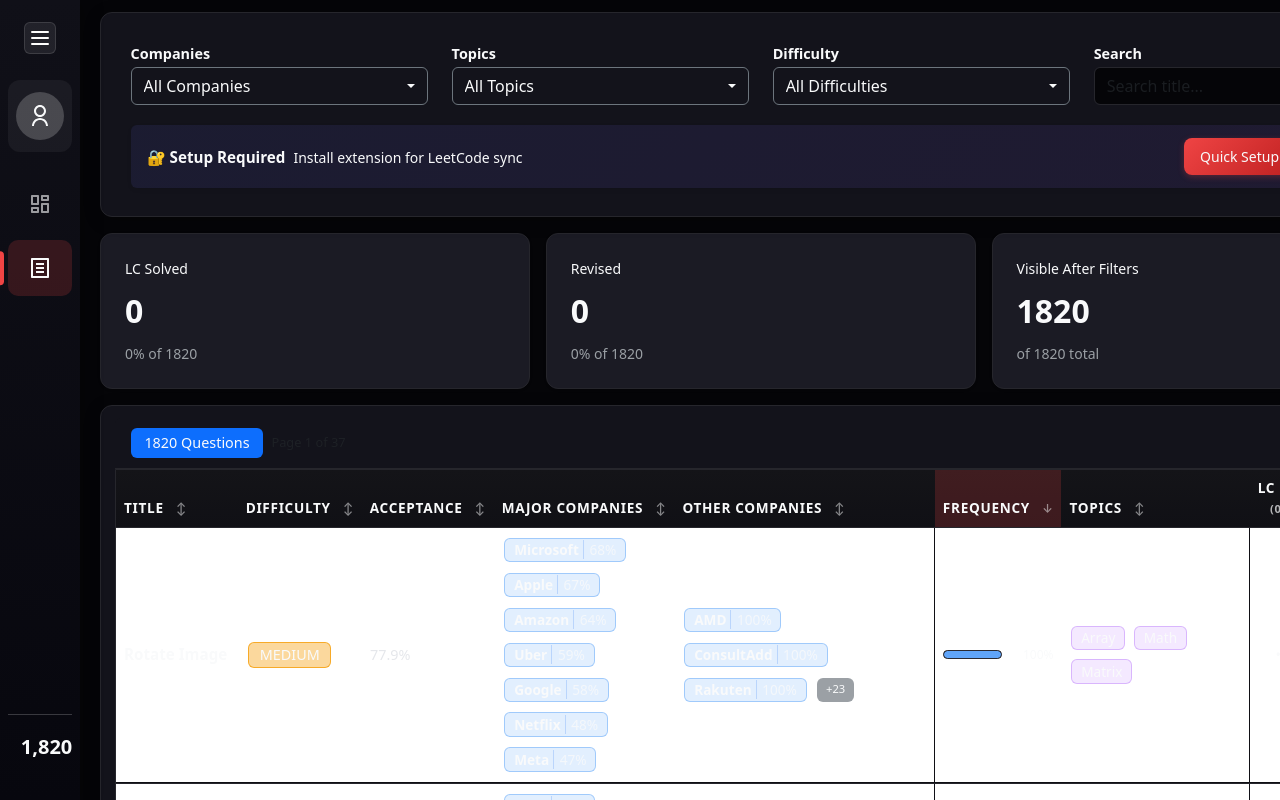
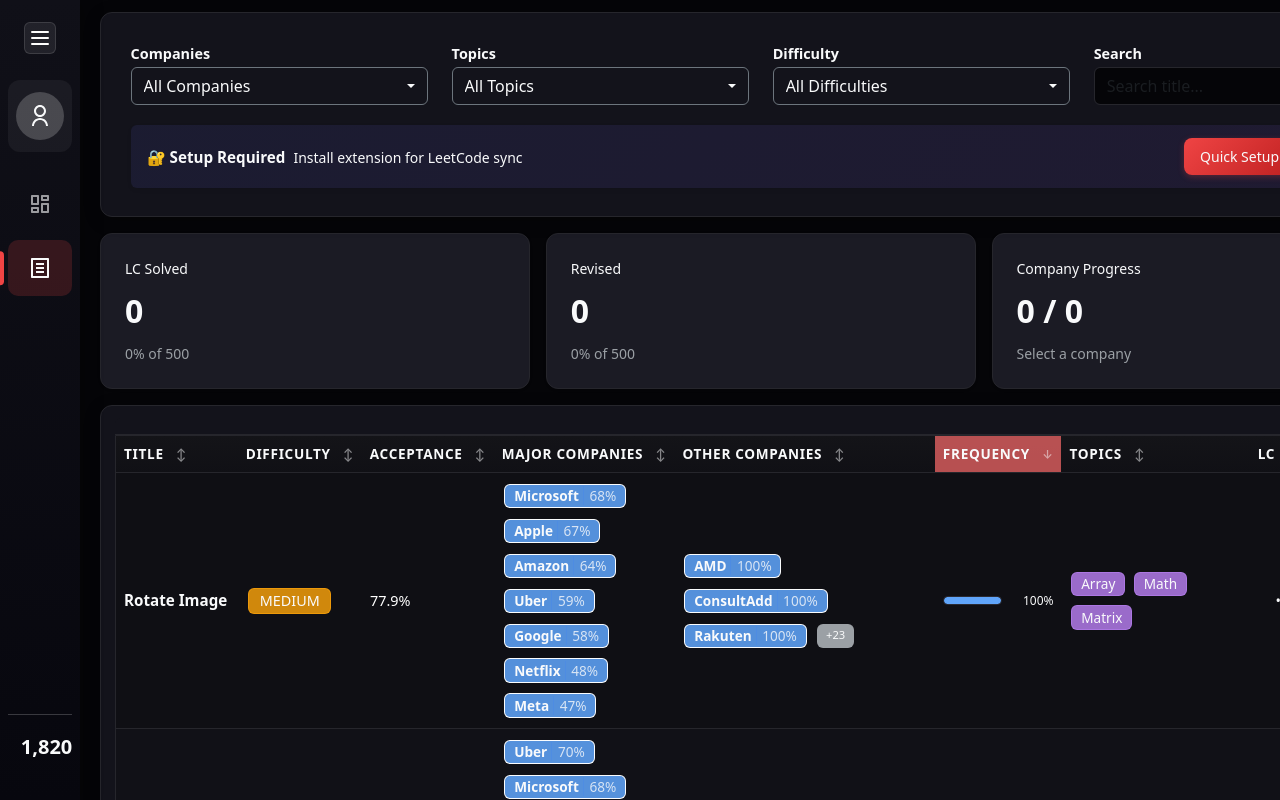
Before and after one commit to Jaypatil588/leetcode-premium-sorter, a React (Vite) app in the folder web-app/: page / in a window 1280 px wide. Shown: the top 800 px of the page. Built offline with nearby package versions, Linux system fonts and the light colour scheme.

Commit message:
manual intervention because i got reminded that ai can never take my job and i have to do this myself if i want to make it look good

```diff
--- a/web-app/src/App.css
+++ b/web-app/src/App.css
@@ -46,7 +46,7 @@
 
 /* Table Container */
 .table-container {
-  background: var(--card-background);
+  background: #050508;
   border-radius: 0 0 12px 12px;
   overflow: hidden;
   border-top: none;
@@ -88,6 +88,10 @@
 /* Ensure table headers stay light even with Bootstrap defaults */
 .table thead th {
   color: #f9fafb !important;
+  align-items: center;
+  justify-content: center;
+  text-align: left;
+  vertical-align: middle;
 }
 
 thead th.sortable {
@@ -101,11 +105,11 @@
 
 /* Sort state indicators */
 thead th.sortable.sort-asc {
-  background-color: rgba(239, 68, 68, 0.12) !important;
+  background-color: rgba(131, 255, 112, 0.686) !important;
 }
 
 thead th.sortable.sort-desc {
-  background-color: rgba(239, 68, 68, 0.2) !important;
+  background-color: rgba(253, 107, 107, 0.704) !important;
 }
 
 thead th.sortable.sort-neutral {
@@ -177,14 +181,14 @@
   padding: 0.65rem 0.85rem;
   vertical-align: middle;
   font-size: 0.9rem;
-  color: var(--text-dark);
+  color: white;
   contain: layout style;
-  background-color: transparent;
+  background-color: #1111c1;
 }
 
 /* Ensure body text stays light on dark table rows */
 .table tbody td {
-  color: var(--text-dark) !important;
+  color: white !important;
 }
 
 /* Badges */
@@ -200,33 +204,34 @@
 }
 
 .badge-easy {
-  background-color: rgba(16, 185, 129, 0.4);
+  background-color: rgba(16, 185, 129, 0.824);
   color: #f9fafb;
   border-color: rgba(16, 185, 129, 0.8);
 }
 
 .badge-medium {
-  background-color: rgba(245, 158, 11, 0.4);
+  background-color: rgba(245, 159, 11, 0.842);
   color: #f9fafb;
   border-color: rgba(245, 158, 11, 0.8);
 }
 
 .badge-hard {
-  background-color: rgba(239, 68, 68, 0.45);
+  background-color: rgba(239, 68, 68, 0.717);
   color: #f9fafb;
   border-color: rgba(239, 68, 68, 0.9);
 }
 
 .badge-company {
-  background-color: rgba(96, 165, 250, 0.18);
+  background-color: rgba(96, 165, 250, 0.869);
   color: #f9fafb;
-  border-color: rgba(96, 165, 250, 0.5);
+  border-color: rgba(255, 255, 255, 0.973);
   font-size: 0.85rem;
   padding: 0.28rem 0.55rem;
+  border-width: 1px;
 }
 
 .badge-topic {
-  background-color: rgba(192, 132, 252, 0.18);
+  background-color: rgba(192, 132, 252, 0.788);
   color: #f9fafb;
   border-color: rgba(192, 132, 252, 0.5);
   font-size: 0.85rem;
--- a/web-app/src/App.jsx
+++ b/web-app/src/App.jsx
@@ -587,8 +587,27 @@
   const totalSolvedLc = Object.keys(lcSolvedMap).length;
   const totalRevised = Object.keys(solvedMap).filter(k => solvedMap[k]).length;
   const totalQuestionsCount = questions.length || 1;
-  const solvedPercent = Math.round((totalSolvedLc / totalQuestionsCount) * 100);
-  const revisedPercent = Math.round((totalRevised / totalQuestionsCount) * 100);
+  const goal = 500;
+  const solvedPercent = Math.round((totalSolvedLc / goal) * 100);
+  const revisedPercent = Math.round((totalRevised / goal) * 100);
+
+  // Calculate company-specific stats
+  const companyStats = useMemo(() => {
+    if (selectedCompanies.length === 0) {
+      return { solved: 0, remaining: 0, total: 0 };
+    }
+
+    // Get all questions for selected companies
+    const companyQuestions = questions.filter(q =>
+      q.companies.some(c => selectedCompanies.includes(c.name))
+    );
+
+    const total = companyQuestions.length;
+    const solved = companyQuestions.filter(q => lcSolvedMap[q.title]).length;
+    const remaining = total - solved;
+
+    return { solved, remaining, total };
+  }, [questions, selectedCompanies, lcSolvedMap]);
 
   const handleSort = (key) => {
     setSortConfigs(current => {
@@ -1018,17 +1037,17 @@
           <div className="stat-card">
             <div className="stat-label">LC Solved</div>
             <div className="stat-value">{totalSolvedLc}</div>
-            <span className="text-muted small">{solvedPercent}% of {totalQuestionsCount}</span>
+            <span className="text-muted small">{solvedPercent}% of {goal}</span>
           </div>
           <div className="stat-card">
             <div className="stat-label">Revised</div>
             <div className="stat-value">{totalRevised}</div>
-            <span className="text-muted small">{revisedPercent}% of {totalQuestionsCount}</span>
+            <span className="text-muted small">{revisedPercent}% of {goal}</span>
           </div>
           <div className="stat-card">
-            <div className="stat-label">Visible After Filters</div>
-            <div className="stat-value">{processedQuestions.length}</div>
-            <span className="text-muted small">of {totalQuestionsCount} total</span>
+            <div className="stat-label">Company Progress</div>
+            <div className="stat-value">{companyStats.solved} / {companyStats.remaining}</div>
+            <span className="text-muted small">{selectedCompanies.length > 0 ? `${companyStats.solved} solved, ${companyStats.remaining} remaining` : 'Select a company'}</span>
           </div>
         </div>
 
@@ -1036,20 +1055,9 @@
           <div className="card-header" style={{ padding: '0.5rem 0.85rem' }}>
             <div className="d-flex justify-content-between align-items-center">
               <div>
-                <span className="badge bg-primary me-2" style={{ fontSize: '0.9rem', padding: '0.4rem 0.8rem' }}>
-                  {processedQuestions.length} Questions
-                </span>
-                {(selectedCompanies.length > 0 || selectedTopics.length > 0 || selectedDifficulties.length > 0 || searchQuery) && (
-                  <button className="btn btn-sm btn-outline-danger" onClick={clearFilters}>
-                    Reset
-                  </button>
-                )}
+
               </div>
-              {totalPages > 1 && (
-                <span className="text-muted small" style={{ fontSize: '0.8rem' }}>
-                  Page {currentPage} of {totalPages}
-                </span>
-              )}
+
             </div>
           </div>
 
@@ -1081,11 +1089,9 @@
                     </th>
                     <th className={`text-center sortable sort-${getSortState('lcSolved')}`} style={{ width: '80px' }} onClick={() => handleSort('lcSolved')}>
                       <div>LC <span className="sort-icon">{getSortIcon('lcSolved')}</span></div>
-                      <small style={{ fontSize: '0.7rem', opacity: 0.7 }}>({Object.keys(lcSolvedMap).length})</small>
                     </th>
                     <th className={`text-center sortable sort-${getSortState('solved')}`} style={{ width: '80px' }} onClick={() => handleSort('solved')}>
                       <div>Revised <span className="sort-icon">{getSortIcon('solved')}</span></div>
-                      <small style={{ fontSize: '0.7rem', opacity: 0.7 }}>({Object.keys(solvedMap).filter(k => solvedMap[k]).length})</small>
                     </th>
                   </tr>
                 </thead>
--- a/web-app/src/index.css
+++ b/web-app/src/index.css
@@ -3,11 +3,12 @@
   --background-light: #050508;
   --card-background: #13131b;
   --surface-muted: #1b1b24;
-  --text-dark: #e5e7eb;
+  --text-dark: #000000;
   --text-muted: #9ba0a5;
   --border-color: #26262c;
   --hover-overlay: #1d1d23;
   --active-color: #ef4444;
+  --bs-body-bg:var(--surface-muted)
 
   /* Badge / status colors */
   --badge-green: #10b981;
```
